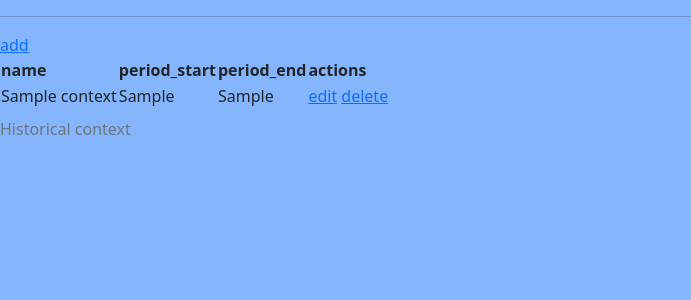
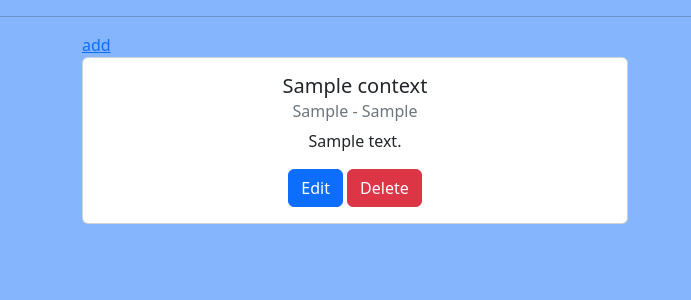
Before and after one commit to Berezo/hismapDjango, a Django app: page /hismapapp/hiscontext/list/ in a window 1280 px wide. Shown: the part 40-340 px from the top of the page, without its empty margins (0-691 px from the left). Run offline with Django 4.2, Linux system fonts and the light colour scheme; tables that the repository leaves empty hold one stand-in row (values such as "Sample post").

Commit message:
Historical Context view version 1

```diff
--- a/hismapapp/templates/historicalcontext_list.html
+++ b/hismapapp/templates/historicalcontext_list.html
@@ -3,33 +3,24 @@
 {% block content %}
 
 <a href="{% url 'hismapapp:hiscontext-create' %}">add</a>
-<table>
-	<caption>Historical context</caption>
-	<thead>
-	  <tr>
-		<th>name</th>
-		<th>period_start</th>
-		<th>period_end</th>
-		<th>actions</th>
-	  </tr>
-	</thead>
-	<tbody>
-	{% for obj in object_list %}
-	  <tr>
-		<td>{{obj.name|default:"-" }}</td>
-		<td>{{obj.period_start|default:"-" }}</td>
-		<td>{{obj.period_end|default:"-"}}</td>
-		<td>
-		  <a href="{% url 'hismapapp:hiscontext-edit' obj.id %}">edit</a>
-		  <a href="{% url 'hismapapp:hiscontext-delete' obj.id %}">delete</a>
-		</td>
-	  </tr>
-	  {% empty %}
-	  <tr>
-		<td colspan="5">no items</td>
-	  </tr>
-	{% endfor %}
-	</tbody>
-</table>
+<div class="row row-cols-1 row-cols-md-2 g-4">
+  {% for obj in object_list %}
+  <div class="col-sm-6">
+    <div class="card text-center">
+      <div class="card-body">
+        <h5 class="card-title">{{obj.name|default:"-" }}</h5>
+        <h6 class="card-subtitle mb-2 text-muted">{{obj.period_start|default:"?" }} - {{obj.period_end|default:"?"}}</h6>
+        <p class="card-text">{{ obj.description }}</p>
 
+        <a href="{% url 'hismapapp:hiscontext-edit' obj.id %}" class="btn btn-primary">Edit</a>
+        <a href="{% url 'hismapapp:hiscontext-delete' obj.id %}" class="btn btn-danger">Delete</a>
+      </div>
+    </div>
+  </div>
+  {% empty %}
+    <div class="col-sm-12">
+		<p>No items yet!</p>
+	</div>
+  {% endfor %}
+</div>
 {% endblock %}
--- a/hismapproject/templates/base.html
+++ b/hismapproject/templates/base.html
@@ -14,6 +14,8 @@
 	  <a class="nav-link" href="{% url 'hismapapp:hisevent-list' %}">Events</a>
     </nav>
 	<hr>
+	<div class="container">
     {% block content %}{% endblock %}
+    </div>
   </body>
 </html>
```
